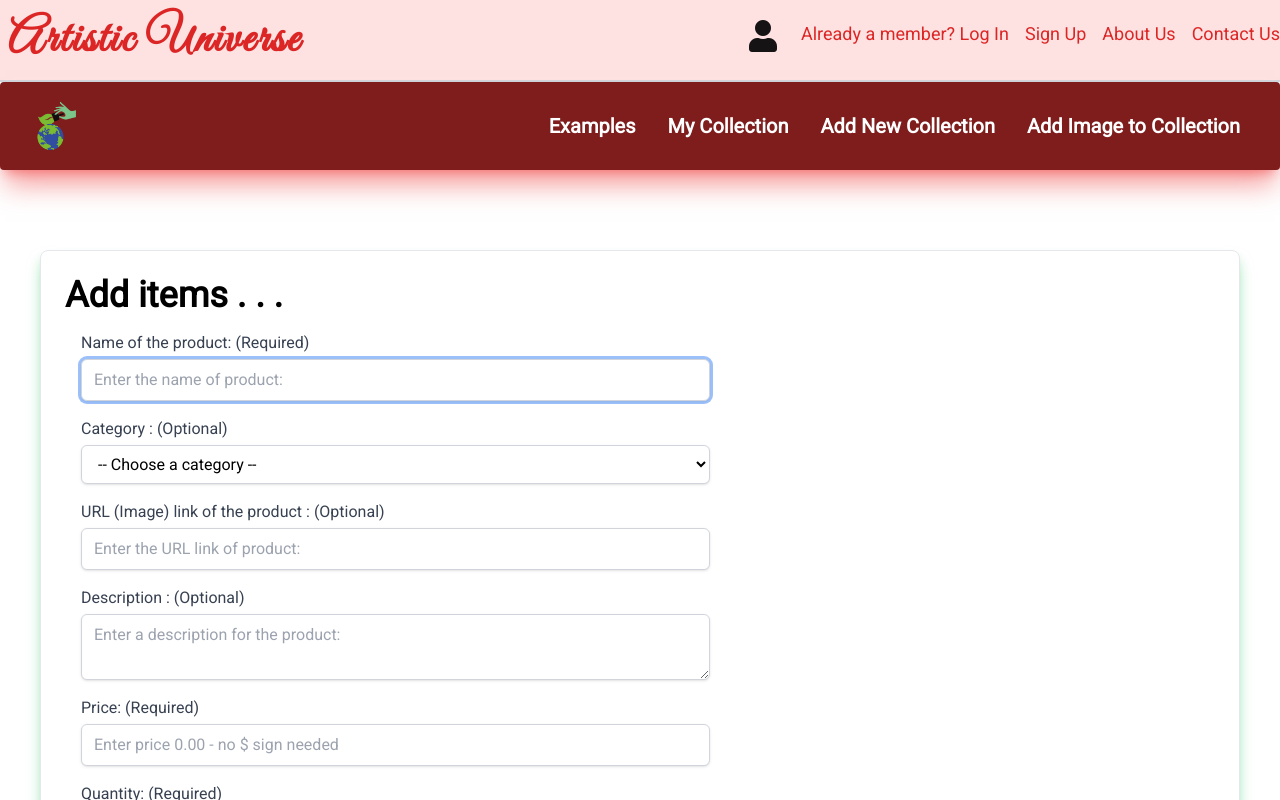
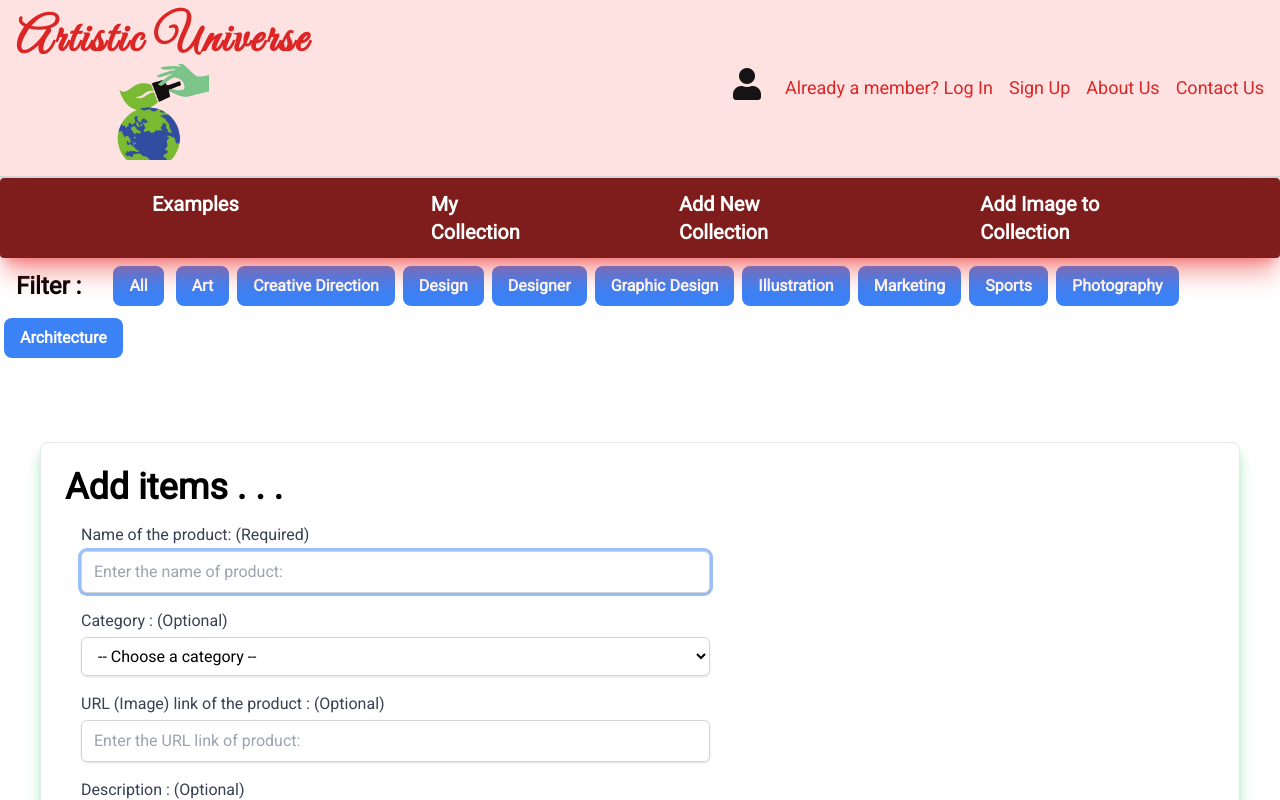
Before and after one commit to Vandhana-Mohan/art-portfolio-frontend, a React (Create React App) app: page /art/new in a window 1280 px wide. Shown: the top 800 px of the page. Built offline with nearby package versions, Linux system fonts and the light colour scheme.

Commit message:
css for header, navbar

```diff
--- a/src/App.js
+++ b/src/App.js
@@ -14,6 +14,7 @@ import Edit from "./pages/Edit";
 import Index from "./pages/Index";
 import New from "./pages/New";
 import Show from "./pages/Show";
+import FilterButtons from "./components/FilterButtons";
 
 function App() {
   return (
@@ -21,6 +22,7 @@ function App() {
       <BrowserRouter>
         <Header />
         <NavBar />
+        <FilterButtons />
         <main>
           <Routes>
             <Route path="/" element={<Home />} />
--- /dev/null
+++ b/src/components/FilterButtons.js
@@ -0,0 +1,58 @@
+function FilterButtons() {
+  return (
+    <div className="flex flex-wrap items-center">
+      <h2 className="mr-2 text-black text-2xl font-bold py-2 px-4 rounded-lg">
+        Filter :
+      </h2>
+      <button className="btn bg-blue-500 hover:bg-blue-700 text-white font-bold py-2 px-4 rounded-lg m-2">
+        All
+      </button>
+      <button className="btn bg-blue-500 hover:bg-blue-700 text-white font-bold py-2 px-4 rounded-lg m-1">
+        Art
+      </button>
+      <button className="btn bg-blue-500 hover:bg-blue-700 text-white font-bold py-2 px-4 rounded-lg m-1">
+        Creative Direction
+      </button>
+      <button className="btn bg-blue-500 hover:bg-blue-700 text-white font-bold py-2 px-4 rounded-lg m-1">
+        Design
+      </button>
+      <button className="btn bg-blue-500 hover:bg-blue-700 text-white font-bold py-2 px-4 rounded-lg m-1">
+        Designer
+      </button>
+      <button className="btn bg-blue-500 hover:bg-blue-700 text-white font-bold py-2 px-4 rounded-lg m-1">
+        Graphic Design
+      </button>
+      <button className="btn bg-blue-500 hover:bg-blue-700 text-white font-bold py-2 px-4 rounded-lg m-1">
+        Illustration
+      </button>
+      <button className="btn bg-blue-500 hover:bg-blue-700 text-white font-bold py-2 px-4 rounded-lg m-1">
+        Marketing
+      </button>
+      <button className="btn bg-blue-500 hover:bg-blue-700 text-white font-bold py-2 px-4 rounded-lg m-1">
+        Sports
+      </button>
+      <button className="btn bg-blue-500 hover:bg-blue-700 text-white font-bold py-2 px-4 rounded-lg m-1">
+        Photography
+      </button>
+      <button className="btn bg-blue-500 hover:bg-blue-700 text-white font-bold py-2 px-4 rounded-lg m-1">
+        Architecture
+      </button>
+    </div>
+  );
+}
+
+export default FilterButtons;
+
+/*
+
+
+
+}
+
+.search-option-button:hover {
+  background-color: rgba(227, 226, 227);
+  box-shadow: 2px 2px 8px 4px grey;
+  cursor: pointer;
+  transition: box-shadow 0.5s ease-in;
+}
+*/
--- a/src/components/Header.js
+++ b/src/components/Header.js
@@ -1,21 +1,29 @@
 import { Link } from "react-router-dom";
+import Art_Logo from "../assets/Art_Logo.png";
 
 function Header() {
   return (
     <header className="border-b-2 border-gray-300 py-4 bg-red-100">
-      <div className="flex justify-between items-center">
-        <div className="text-3xl font-bold">
+      <div className="container mx-auto px-4 flex flex-col items-center justify-between sm:flex-row">
+        <div className="flex flex-col items-center text-3xl font-bold">
           <Link to="/">
             <h1
-              className="text-red-600 tracking-wider ml-2 text-3xl sm:text-5xl font-bold"
+              className="text-red-600 tracking-wider text-3xl sm:text-5xl font-bold"
               style={{ fontFamily: "'Great Vibes', cursive" }}
             >
               Artistic Universe
             </h1>
           </Link>
+          <Link to="/">
+            <img
+              src={Art_Logo}
+              alt="Shop_Logo"
+              className="w-24 h-24 object-cover"
+            />
+          </Link>
         </div>
 
-        <div className="flex flex-col sm:flex-row space-y-4 sm:space-y-0 sm:space-x-4">
+        <div className="flex flex-col sm:flex-row space-y-4 sm:space-y-0 sm:space-x-4 items-center">
           <i className="fa fa-user fa-2x sm:fa-3x animate-pulse mb-2 mr-2 text-red"></i>
           <div className="text-red-600 text-lg">Already a member? Log In</div>
           <div className="text-red-600 text-lg">Sign Up</div>
--- a/src/components/NavBar.js
+++ b/src/components/NavBar.js
@@ -1,45 +1,37 @@
 import { Link } from "react-router-dom";
-import Art_Logo from "../assets/Art_Logo.png";
 
 function NavBar() {
   return (
     <nav className="sticky top-0 bg-red-900 flex flex-col sm:flex-row items-center justify-between rounded shadow-red-500/50 shadow-xl px-6 py-3">
-      <Link to="/">
-        <img
-          src={Art_Logo}
-          alt="Shop_Logo"
-          className="w-16 h-16 object-cover"
-        />
-      </Link>
-      <ul className="flex flex-col sm:flex-row mt-4 sm:mt-0">
-        <li className="mx-2 sm:mx-4">
+      <ul className="flex flex-col sm:flex-row justify-evenly mt-4 sm:mt-0">
+        <li className="mx-2 sm:mx-4 md:mx-8 lg:mx-32">
           <Link
             to="/"
-            className="text-white hover:text-gray-300 text-xl font-bold"
+            className="text-white hover:text-gray-300 text-xl font-bold transition-colors duration-300"
           >
             Examples
           </Link>
         </li>
-        <li className="mx-2 sm:mx-4">
+        <li className="mx-2 sm:mx-4 md:mx-8 lg:mx-16">
           <Link
             to="/"
-            className="text-white hover:text-gray-300 text-xl font-bold"
+            className="text-white hover:text-gray-300 text-xl font-bold transition-colors duration-300"
           >
             My Collection
           </Link>
         </li>
-        <li className="mx-2 sm:mx-4">
+        <li className="mx-2 sm:mx-4 md:mx-8 lg:mx-16">
           <Link
             to="/groceries/new"
-            className="text-white hover:text-gray-300 text-xl font-bold"
+            className="text-white hover:text-gray-300 text-xl font-bold transition-colors duration-300"
           >
             Add New Collection
           </Link>
         </li>
-        <li className="mx-2 sm:mx-4">
+        <li className="mx-2 sm:mx-4 md:mx-8 lg:mx-16">
           <Link
             to="/groceries/new"
-            className="text-white hover:text-gray-300 text-xl font-bold"
+            className="text-white hover:text-gray-300 text-xl font-bold transition-colors duration-300"
           >
             Add Image to Collection
           </Link>
```
Also changed, not shown: src/assets/Art_Logo.png.
